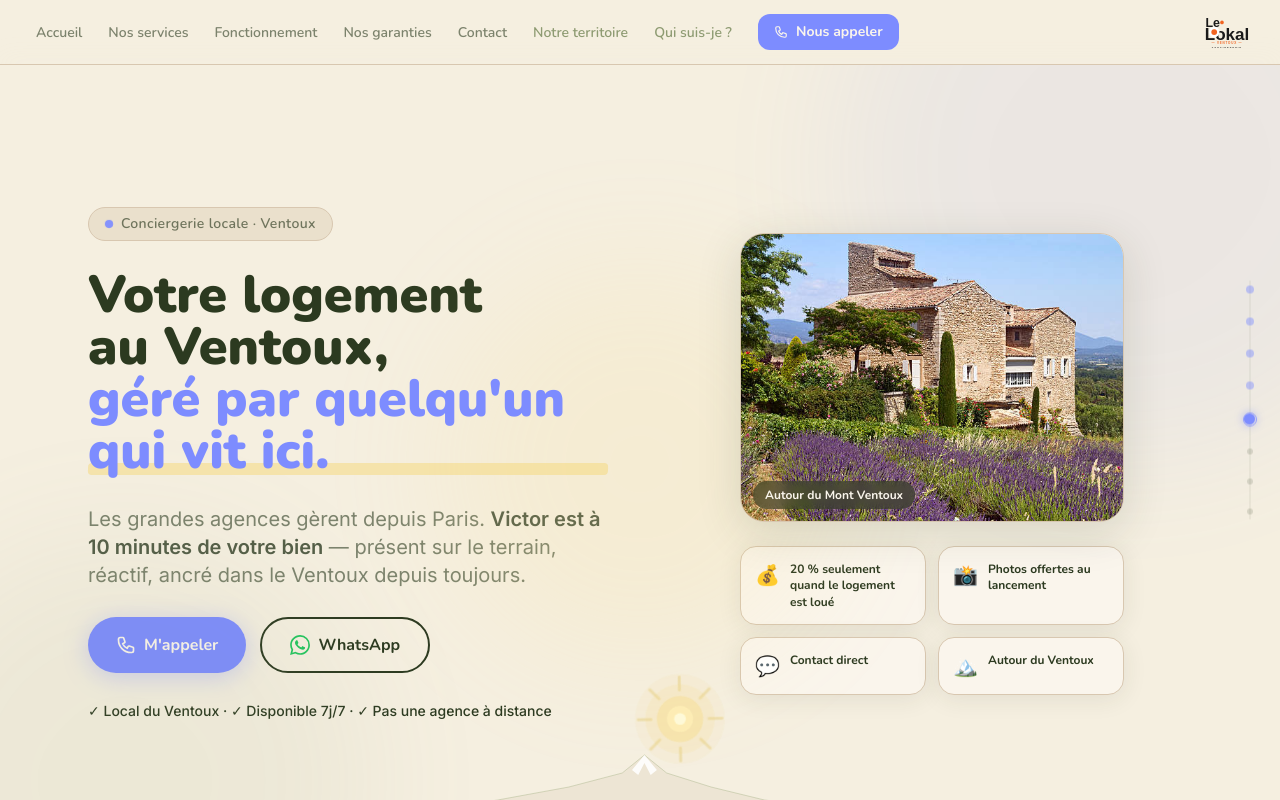
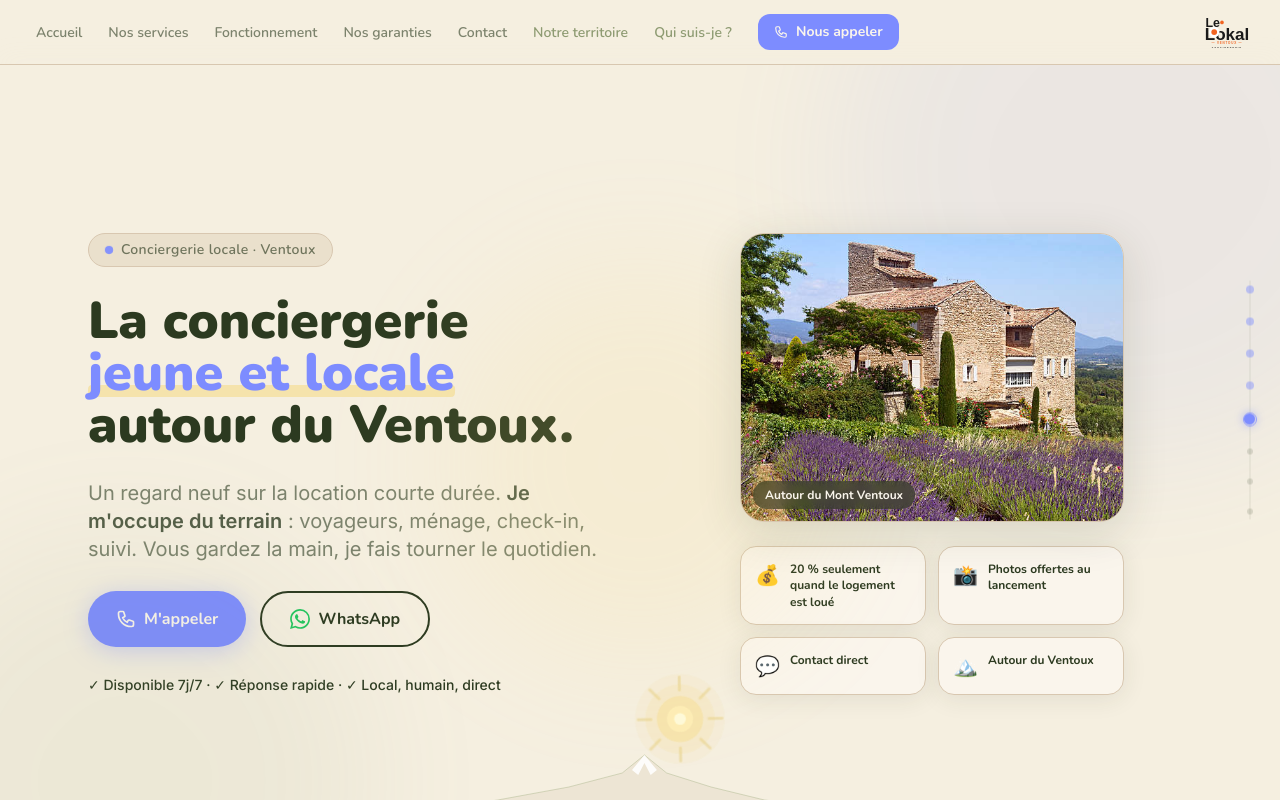
Before and after one commit to white236/site, a React (Vite) app: page / in a window 1280 px wide. Shown: the top 800 px of the page. Built offline with nearby package versions, Linux system fonts and the light colour scheme.

Commit message:
revert: restore "jeune et locale" hero headline
Previous headline and subtitle were preferred over the local-argument rewrite.

Co-Authored-By: Claude Sonnet 4.6 <noreply@anthropic.com>
Claude-Session: https://claude.ai/code/session_01JrQSpTEuD3eq2MLu1Q5SBJ

```diff
--- a/src/components/Hero.jsx
+++ b/src/components/Hero.jsx
@@ -48,16 +48,18 @@ export default function Hero() {
             </div>
 
             <h1 className="font-heading font-black text-4xl sm:text-5xl lg:text-[3.25rem] text-noir leading-[1.08] text-balance">
-              Votre logement au Ventoux,{' '}
+              La conciergerie{' '}
               <span className="relative inline-block">
-                <span className="relative z-10 text-brand-orange">géré par quelqu'un qui vit ici.</span>
+                <span className="relative z-10 text-brand-orange">jeune et locale</span>
                 <span className="absolute bottom-0.5 left-0 right-0 h-3 bg-brand-jaune/50 -skew-x-2 -z-0 rounded" />
               </span>
+              {' '}autour du Ventoux.
             </h1>
 
             <p className="font-body text-lg sm:text-xl text-noir/60 leading-relaxed max-w-xl">
-              Les grandes agences gèrent depuis Paris.{' '}
-              <strong className="text-noir/80 font-semibold">Victor est à 10 minutes de votre bien</strong> — présent sur le terrain, réactif, ancré dans le Ventoux depuis toujours.
+              Un regard neuf sur la location courte durée.{' '}
+              <strong className="text-noir/80 font-semibold">Je m'occupe du terrain</strong> : voyageurs, ménage, check-in, suivi.
+              Vous gardez la main, je fais tourner le quotidien.
             </p>
 
             <div className="flex flex-col sm:flex-row gap-3.5">
@@ -81,7 +83,7 @@ export default function Hero() {
             </div>
 
             <p className="text-sm font-body text-noir/38 font-medium">
-              ✓ Local du Ventoux · ✓ Disponible 7j/7 · ✓ Pas une agence à distance
+              ✓ Disponible 7j/7 · ✓ Réponse rapide · ✓ Local, humain, direct
             </p>
           </div>
 
```
